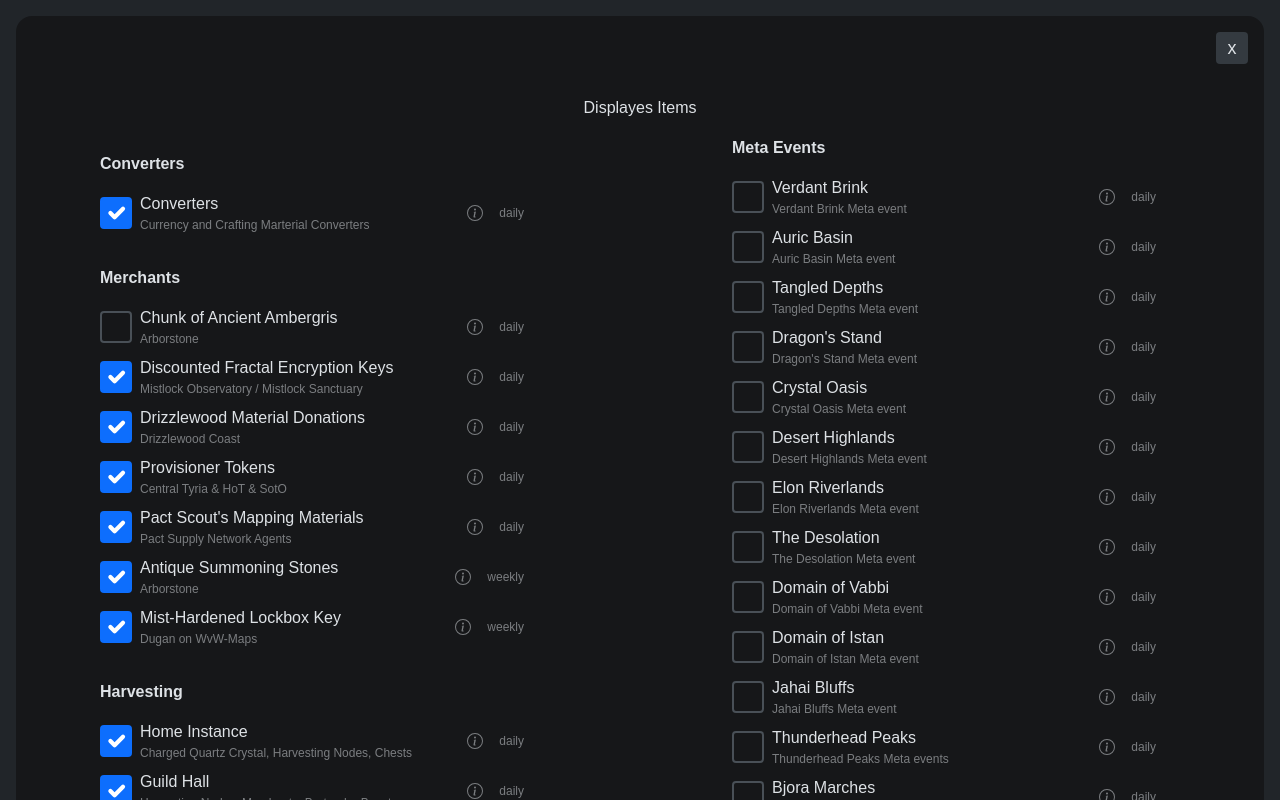
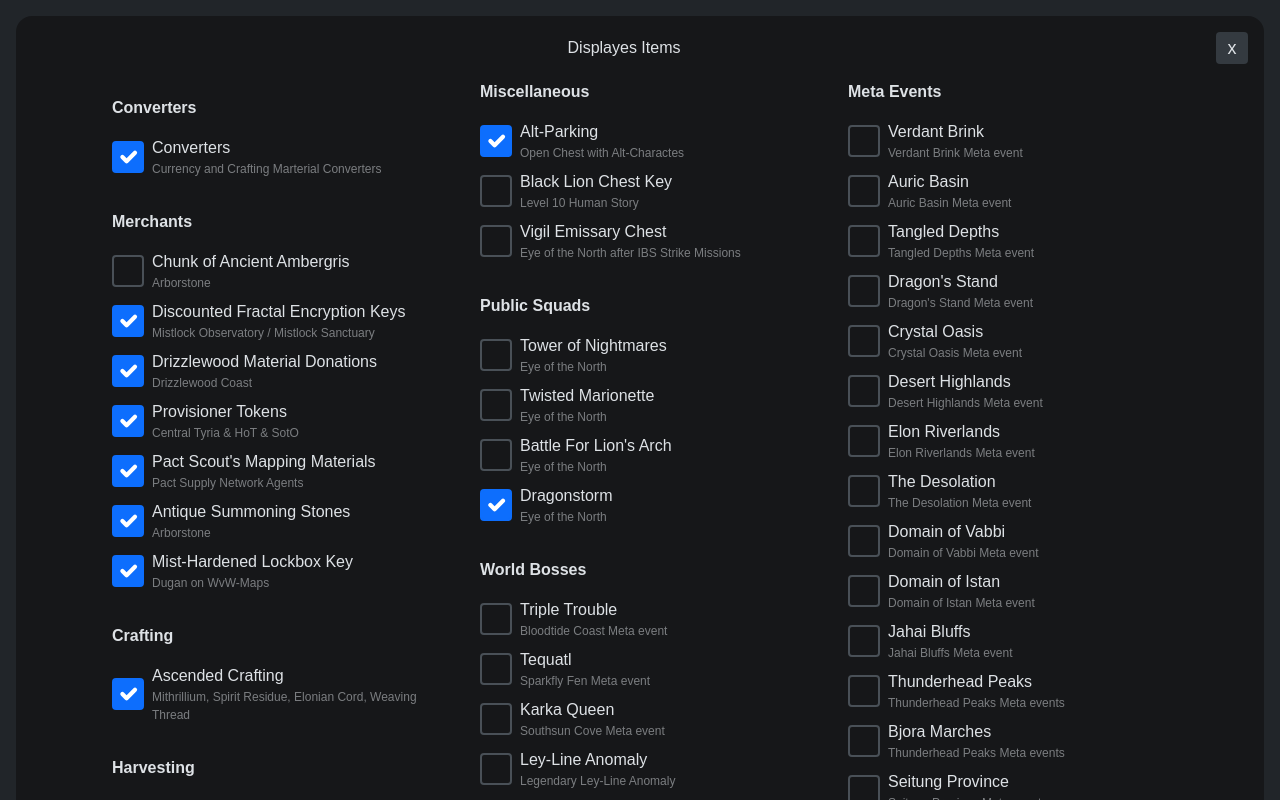
Before and after one commit to Henahax/GW2-Reset-Checklist, a React (Vite) app: page / in a window 1280 px wide. Both pictures are taken after a click on the button 1232 px from the left and 38 px from the top of the page. Shown: the top 800 px of the page. Built offline with nearby package versions, Linux system fonts and the light colour scheme; grey boxes are pictures that could not be loaded.

Commit message:
sortierung, layout, schatten

```diff
--- a/src/App.css
+++ b/src/App.css
@@ -104,18 +104,32 @@
 
 #closeSettings {
   display: inline-flex;
-  margin: 1rem;
+  margin: 1rem 1rem auto 1rem;
   width: -webkit-fill-available;
   border: none;
   background-color: #161719;
 }
 
 #closeSettings button {
-  margin: auto 0 auto auto;
+  margin: auto 0 auto 0;
+  height: 2rem;
+  width: 2rem;
+}
+
+#okSettings{
+  display: inline-flex;
+  width: 100%;
+  margin: auto auto 1rem auto;
+}
+
+#okSettings button{
+  padding: 0.5rem;
+  margin: auto;
+}
+
+#settings button{
   background-color: #343a40;
   color: #dee2e6;
-  height: 2rem;
-  width: 2rem;
   font-size: large;
   border: none;
   border-radius: 0.25rem;
@@ -160,7 +174,7 @@
 }
 
 .settingsHeader {
-  margin: 1rem auto 1rem auto;
+  margin: auto;
   text-align: center;
 }
 
@@ -169,11 +183,11 @@
   padding: 1rem;
   display: grid;
   gap: 0.5rem;
-  max-width: 28rem;
 }
 
 #settingCategories {
-  column-width: 32rem;
+  padding: 1rem;
+  column-width: 20rem;
   column-count: 3;
   width: fit-content;
   margin: auto;
@@ -185,7 +199,10 @@
 
 .settingCategory h4 {
   margin: 1rem auto 0 auto;
-  max-width: 28rem;
+}
+
+#settings ul, .settingCategory h4{
+  max-width: 20rem;
 }
 
 .settingsItem {
@@ -213,6 +230,7 @@
   padding: 0.75rem;
   max-width: 32rem;
   height: fit-content;
+  box-shadow: 0.5rem 0.5rem 0.5rem rgba(0, 0, 0, 0.25);
 }
 
 .category h2 {
@@ -370,5 +388,5 @@
 }
 
 #footer > * {
-  margin: auto;
+  margin: 1rem auto;
 }
--- a/src/App.tsx
+++ b/src/App.tsx
@@ -56,12 +56,13 @@
         </div>
         <div id="settings" className="hide">
           <div id="closeSettings">
+            <div className="settingsHeader">Displayes Items</div>
             <button onClick={toggleSettings}>x</button>
           </div>
-          <div className="settingsHeader">Displayes Items</div>
-
           <div id="settingCategories">
-            {categories.map((category) => (
+            {categories
+            .sort((a: any, b: any) => a.index - b.index)
+            .map((category) => (
               <div className="settingCategory">
                 <h4>{category.name}</h4>
                 <ul>
@@ -78,11 +79,16 @@
               </div>
             ))}
           </div>
+          <div id="okSettings">
+            <button onClick={toggleSettings}>OK</button>
+          </div>
         </div>
       </header>
 
       <div id="categories">
-        {categories.map((category) => (
+        {categories
+        .sort((a: any, b: any) => a.index - b.index)
+        .map((category) => (
           <div className="category">
             <h2>{category.name}</h2>
             <ul>
@@ -176,7 +182,10 @@
         </div>
       </div>
     );
-  }else if((nextEventTime[0].getTime() - new Date().getTime()) < (5*60*1000)){
+  } else if (
+    nextEventTime[0].getTime() - new Date().getTime() <
+    5 * 60 * 1000
+  ) {
     return (
       <div className="eventTimer eventSoon">
         <div>{nextEventTime[2]}</div>
@@ -244,22 +253,6 @@
           <div className="name">{props.item.name}</div>
           <div className="info">{props.item.info}</div>
         </div>
-        <a className="link" href={props.item.link}>
-          {props.item.link.length > 0 && (
-            <svg
-              xmlns="http://www.w3.org/2000/svg"
-              width="16"
-              height="16"
-              fill="currentColor"
-              className="bi bi-info-circle"
-              viewBox="0 0 16 16"
-            >
-              <path d="M8 15A7 7 0 1 1 8 1a7 7 0 0 1 0 14zm0 1A8 8 0 1 0 8 0a8 8 0 0 0 0 16z" />
-              <path d="m8.93 6.588-2.29.287-.082.38.45.083c.294.07.352.176.288.469l-.738 3.468c-.194.897.105 1.319.808 1.319.545 0 1.178-.252 1.465-.598l.088-.416c-.2.176-.492.246-.686.246-.275 0-.375-.193-.304-.533L8.93 6.588zM9 4.5a1 1 0 1 1-2 0 1 1 0 0 1 2 0z" />
-            </svg>
-          )}
-        </a>
-        <div className="interval">{props.item.interval}</div>
       </label>
     </li>
   );
@@ -439,7 +432,10 @@
   const currentHour = now.getUTCHours();
   const currentMinute = now.getUTCMinutes();
 
-  if (currentDay === 1 && (currentHour < 7 || (currentHour === 7 && currentMinute < 30))) {
+  if (
+    currentDay === 1 &&
+    (currentHour < 7 || (currentHour === 7 && currentMinute < 30))
+  ) {
     // If it's Monday and before 7:30 AM UTC, return 7:30 AM UTC on the current date
     const nextMonday730 = new Date(now.getTime());
     nextMonday730.setUTCHours(7, 30, 0, 0);
@@ -448,18 +444,22 @@
 
   let daysUntilNextMonday = 1; // Default to next Monday
 
-  if (currentDay <= 1 || (currentDay === 2 && currentHour === 7 && currentMinute < 30)) {
+  if (
+    currentDay <= 1 ||
+    (currentDay === 2 && currentHour === 7 && currentMinute < 30)
+  ) {
     // If today is Sunday, Monday, or Tuesday before 7:30 AM UTC, set it to next week
     daysUntilNextMonday = 8 - currentDay;
   }
 
-  const nextMonday = new Date(now.getTime() + daysUntilNextMonday * 24 * 60 * 60 * 1000);
+  const nextMonday = new Date(
+    now.getTime() + daysUntilNextMonday * 24 * 60 * 60 * 1000
+  );
 
   // Set the time to 7:30 AM UTC
   nextMonday.setUTCHours(7, 30, 0, 0);
 
   return nextMonday;
-
 
   /*
   const now = new Date();
--- a/src/assets/categories.json
+++ b/src/assets/categories.json
@@ -10,33 +10,33 @@
         "name": "Merchants"
       },
       {
+        "id" : "crafting",
+        "index": 2,
+        "name": "Crafting"
+      },
+      {
         "id" : "harvesting",
-        "index": 2,
+        "index": 3,
         "name": "Harvesting"
       },
       {
-        "id" : "crafting",
-        "index": 3,
-        "name": "Crafting"
+        "id" : "misc",
+        "index": 6,
+        "name": "Miscellaneous"
+      },
+      {
+        "id" : "publicsquads",
+        "index": 7,
+        "name": "Public Squads"
+      },
+      {
+        "id" : "worldbosses",
+        "index": 8,
+        "name": "World Bosses"
       },
       {
         "id" : "meta",
-        "index": 4,
+        "index": 9,
         "name": "Meta Events"
-      },
-      {
-        "id" : "worldbosses",
-        "index": 4,
-        "name": "World Bosses"
-      },
-      {
-        "id" : "publicsquads",
-        "index": 5,
-        "name": "Public Squads"
-      },
-      {
-        "id" : "misc",
-        "index": 99,
-        "name": "Miscellaneous"
       }
 ]
```
